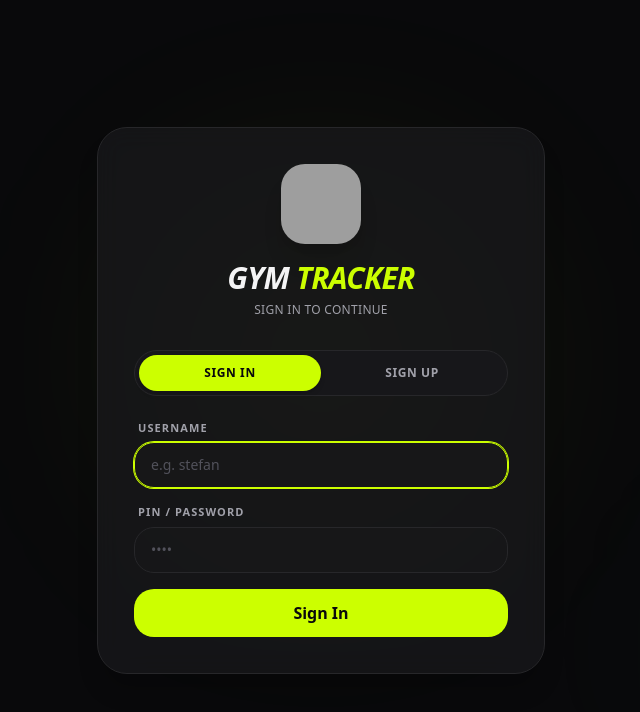
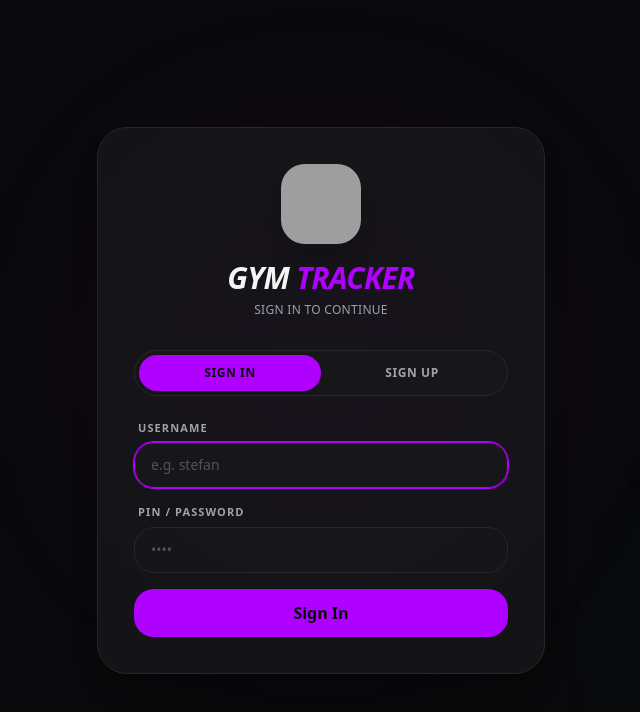
Before and after one commit to mStefn/gym-tracker, a React (Vite) app in the folder frontend/: page / in a window 1280 px wide. Shown: the top 712 px of the page, without its empty margins (319-959 px from the left). Built offline with nearby package versions, Linux system fonts and the light colour scheme; grey boxes are pictures that could not be loaded.

Commit message:
chagned color style for refactor testing

```diff
--- a/frontend/src/styles/theme.css
+++ b/frontend/src/styles/theme.css
@@ -1,7 +1,7 @@
 @theme {
   /* Brand */
-  --color-accent: #ccff00;
-  --color-accent-hover: #b3e600;
+  --color-accent: #b000ff;
+  --color-accent-hover: #9900e6;
 
   /* Backgrounds */
   --color-background: #09090b;
@@ -40,6 +40,6 @@
 
   /* Shadows */
   --shadow-card: 0 20px 25px -5px rgb(0 0 0 / 0.2);
-  --shadow-glow: 0 0 20px rgb(204 255 0 / 0.15);
-  --shadow-glow-strong: 0 0 25px rgb(204 255 0 / 0.3);
+  --shadow-glow: 0 0 20px rgb(176 0 255 / 0.15);
+  --shadow-glow-strong: 0 0 25px rgb(176 0 255 / 0.3);
 }
```
